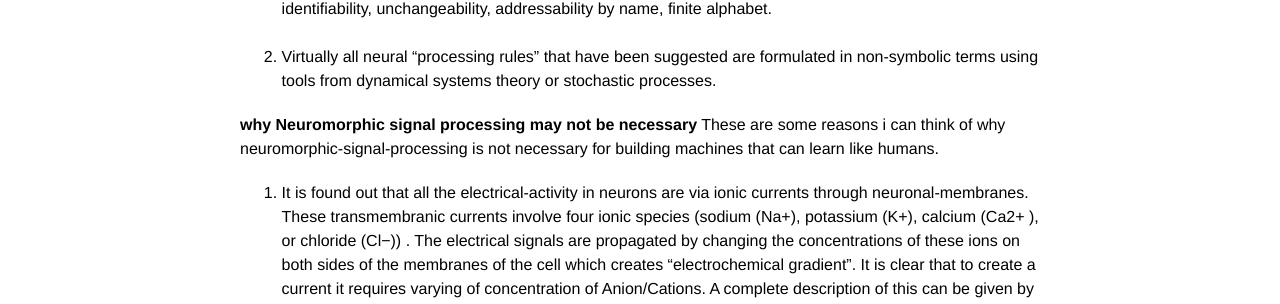
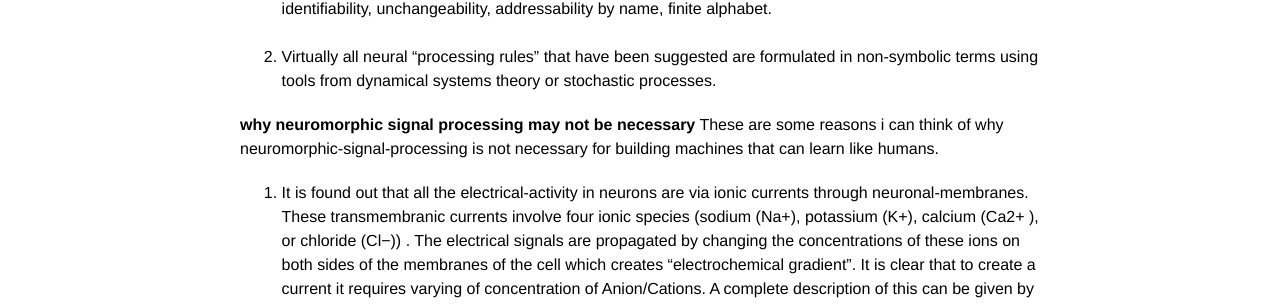
Before and after one commit to rokosbasilisk/rokosbasilisk.github.io, a Jekyll site: the page built from _posts/2020-12-21-non-turing.markdown, in a window 1280 px wide. Shown: the part 1060-1364 px from the top of the page. Built offline with Jekyll 4.4.1, drawn with Linux system fonts in a browser that asks for light colours.

```diff
--- a/_posts/2020-12-21-non-turing.markdown
+++ b/_posts/2020-12-21-non-turing.markdown
@@ -34,7 +34,7 @@ I recently got to read a whitepaper on [neuromorphic computing](/assets/docs/non
    non-symbolic terms using tools from dynamical systems theory or stochastic
    processes.
 
-**why Neuromorphic signal processing may not be necessary** These are some reasons i can think of why neuromorphic-signal-processing is not necessary for building machines that can learn like humans.
+**why neuromorphic signal processing may not be necessary** These are some reasons i can think of why neuromorphic-signal-processing is not necessary for building machines that can learn like humans.
 
 1. It is found out that all the electrical-activity in neurons are via ionic currents through neuronal-membranes. These transmembranic currents involve four ionic species (sodium (Na+), potassium (K+), calcium (Ca2+ ), or chloride (Cl−)) . The electrical signals are propagated by changing the concentrations of these ions on both sides of the membranes of the cell which creates "electrochemical gradient". It is clear that to create a current it requires varying of concentration of Anion/Cations. A complete description of this can be given by assigning symbols to each ion and formulating the transport equations in terms of these variables without loss of information.
 
```
